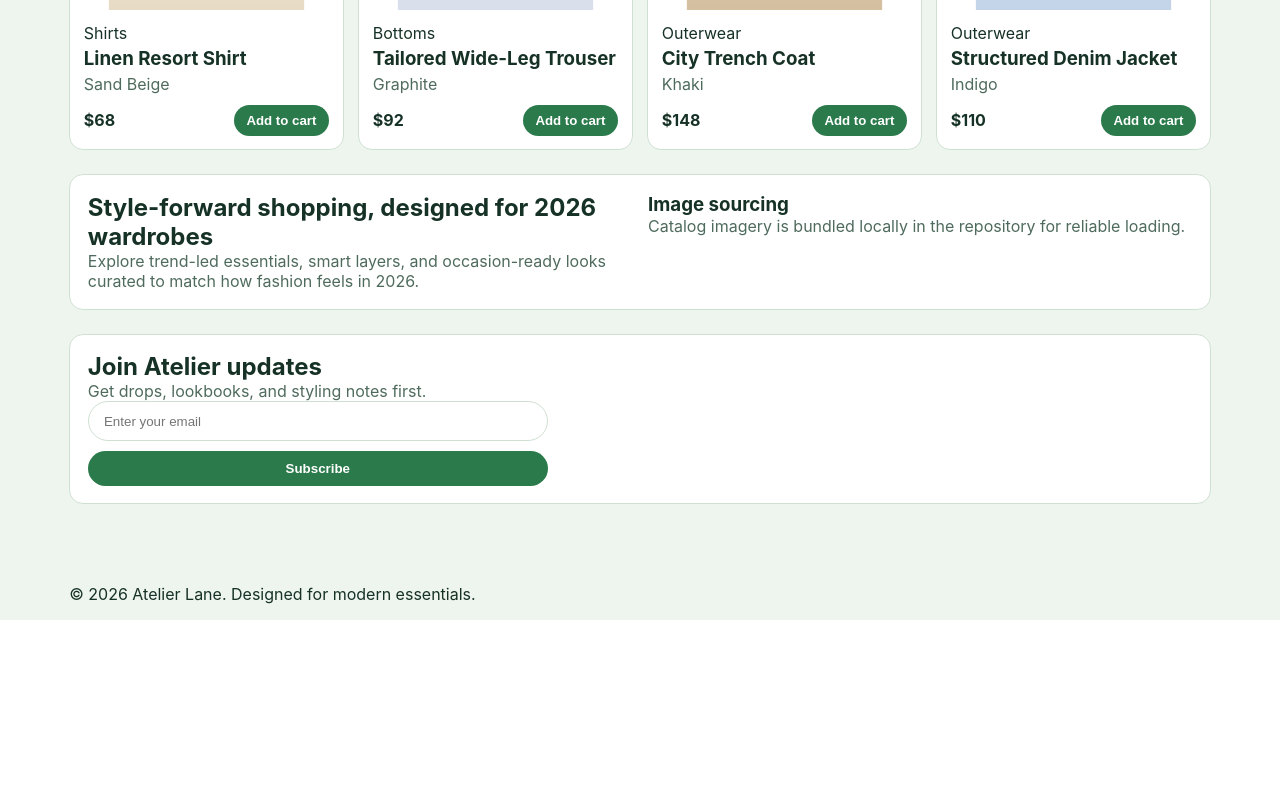
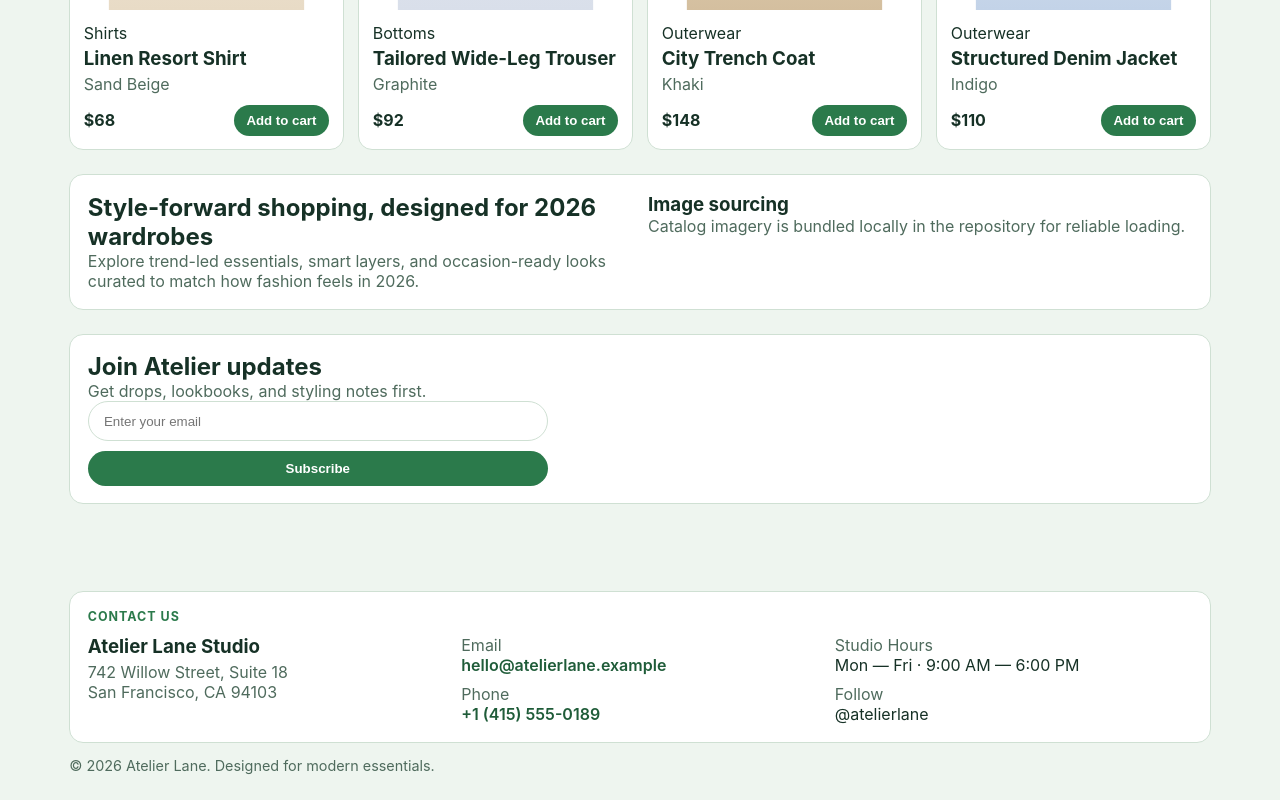
Before and after one commit to Hallowman3000/clothing-app, a Next.js app: page / in a window 1280 px wide. Shown: the part 921-1721 px from the top of the page. Before the commit the page ends 1541 px from the top, so only its background shows below. Built offline with nearby package versions, Linux system fonts and the light colour scheme.

Commit message:
Add contact-us section to footer

```diff
--- a/app/globals.css
+++ b/app/globals.css
@@ -38,6 +38,42 @@ a {
   max-width: 1180px;
   margin: 0 auto;
   padding: 1rem 1.2rem;
+}
+
+.siteFooter {
+  display: grid;
+  gap: 0.9rem;
+  padding-top: 1.4rem;
+  padding-bottom: 1.6rem;
+}
+
+.footerContact {
+  padding: 1.1rem;
+}
+
+.footerContactGrid {
+  display: grid;
+  grid-template-columns: repeat(3, minmax(0, 1fr));
+  gap: 1rem;
+  margin-top: 0.7rem;
+}
+
+.footerContact h3 {
+  margin: 0 0 0.25rem;
+}
+
+.footerContact a {
+  color: var(--secondary);
+  font-weight: 600;
+}
+
+.footerMeta {
+  margin-top: 0.55rem;
+}
+
+.footerCopyright {
+  font-size: 0.9rem;
+  color: var(--muted);
 }
 
 .siteHeader {
@@ -267,4 +303,8 @@ p {
   .siteHeader {
     flex-wrap: wrap;
   }
+
+  .footerContactGrid {
+    grid-template-columns: 1fr;
+  }
 }
--- a/app/layout.js
+++ b/app/layout.js
@@ -21,7 +21,29 @@ export default function RootLayout({ children }) {
         </header>
         <main className="container">{children}</main>
         <footer className="siteFooter">
-          <p>© {new Date().getFullYear()} Atelier Lane. Designed for modern essentials.</p>
+          <section className="footerContact panel" aria-label="Contact us">
+            <p className="eyebrow">Contact Us</p>
+            <div className="footerContactGrid">
+              <div>
+                <h3>Atelier Lane Studio</h3>
+                <p className="muted">742 Willow Street, Suite 18</p>
+                <p className="muted">San Francisco, CA 94103</p>
+              </div>
+              <div>
+                <p className="muted">Email</p>
+                <a href="mailto:hello@atelierlane.example">hello@atelierlane.example</a>
+                <p className="muted footerMeta">Phone</p>
+                <a href="tel:+14155550189">+1 (415) 555-0189</a>
+              </div>
+              <div>
+                <p className="muted">Studio Hours</p>
+                <p>Mon — Fri · 9:00 AM — 6:00 PM</p>
+                <p className="muted footerMeta">Follow</p>
+                <p>@atelierlane</p>
+              </div>
+            </div>
+          </section>
+          <p className="footerCopyright">© {new Date().getFullYear()} Atelier Lane. Designed for modern essentials.</p>
         </footer>
       </body>
     </html>
```
